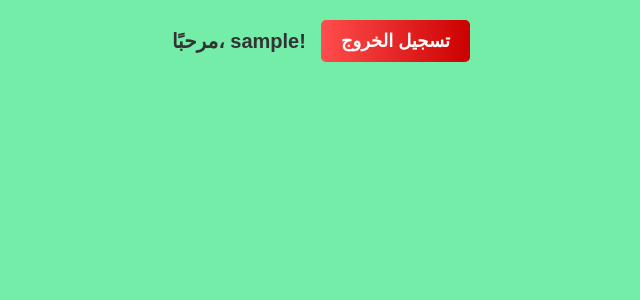
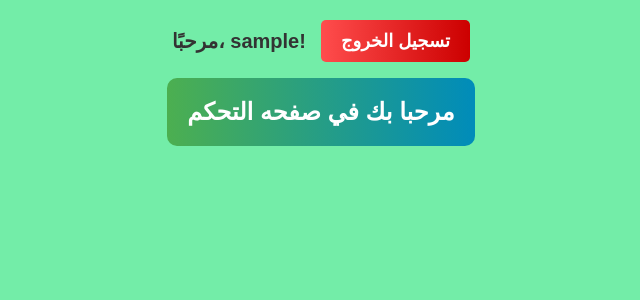
Before and after one commit to Alshlhwbalshby7/SportTeez, a PHP site: page /admin.php in a window 1280 px wide. Shown: the top 300 px of the page, without its empty margins (319-959 px from the left). Run offline with PHP 8.4, Linux system fonts and the light colour scheme; the visitor is signed in with stand-in values (Sample User, id 1); data that the repository does not hold is empty.

Commit message:
h1, welcom page

```diff
--- a/admin.php
+++ b/admin.php
@@ -231,3 +231,4 @@ if (isset($_SESSION['username'])) {
               </style>
 </head>
 <body>
+    <h1 class="header"> مرحبا بك في صفحه التحكم </h1>
```
